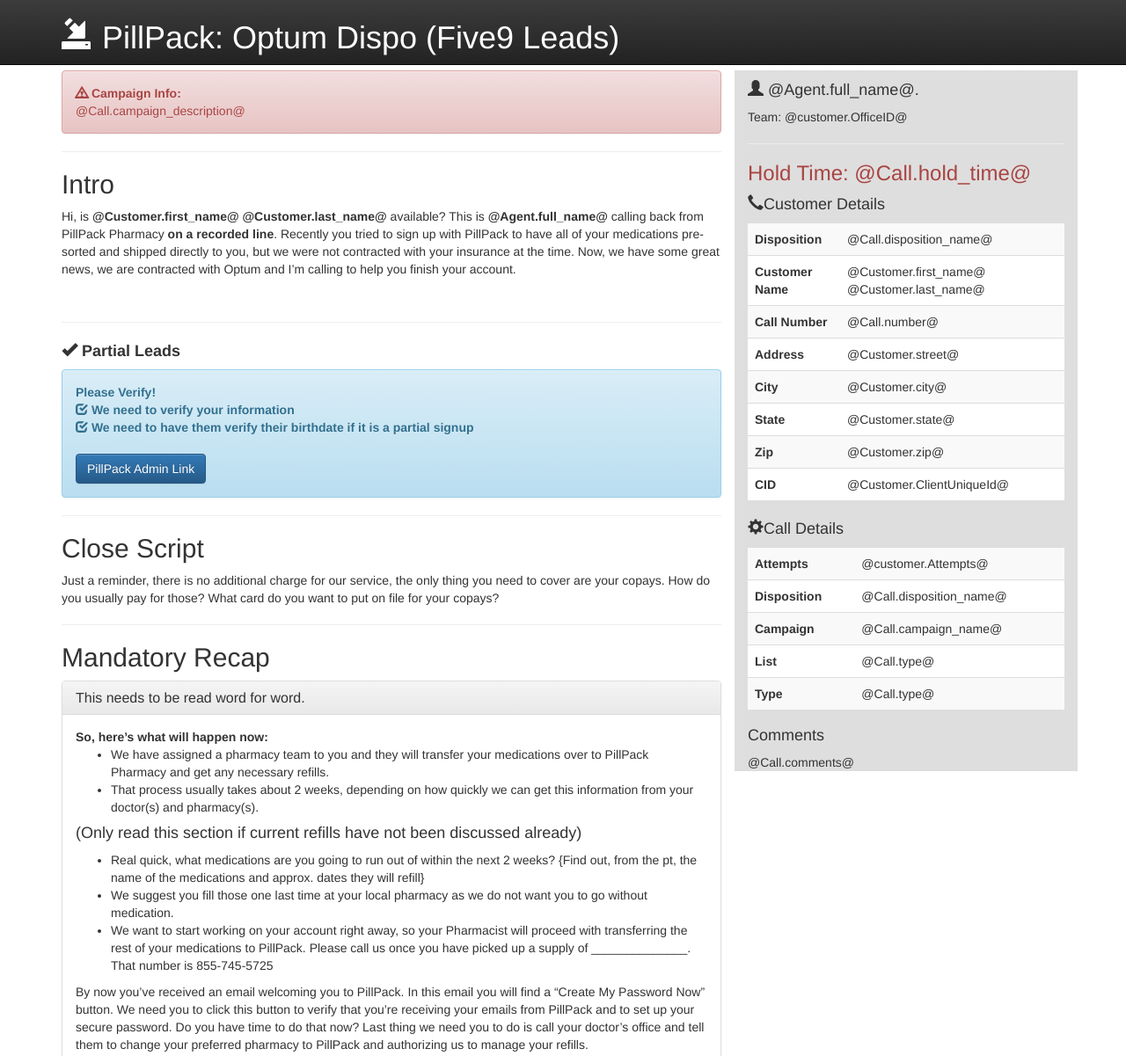
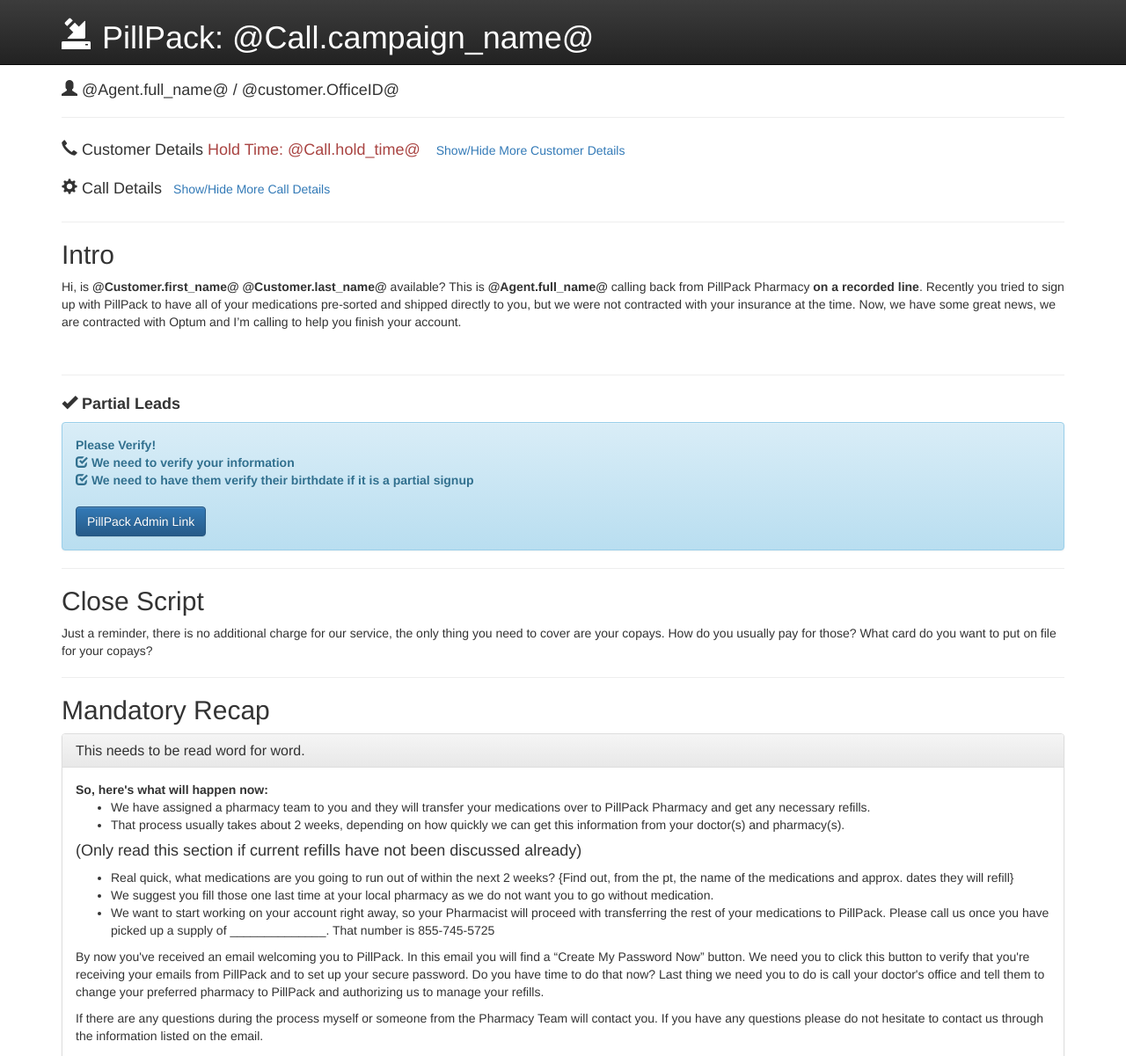
Before and after one commit to nflint/pp-fivenine-scripts, a plain HTML site: page index.html in a window 1280 px wide. Shown: the top 1201 px of the page at 88% size. Drawn offline with nearby package versions, Linux system fonts and the light colour scheme.

Commit message:
Changing to 1 column

```diff
--- a/index.html
+++ b/index.html
@@ -57,7 +57,7 @@
                     <span class="icon-bar"></span>
                     <span class="icon-bar"></span>
                 </button>
-                <h1><span class="glyphicon glyphicon-import" aria-hidden="true">  </span> PillPack: Optum Dispo (Five9 Leads)</h1>
+                <h1><span class="glyphicon glyphicon-import" aria-hidden="true">  </span> PillPack: @Call.campaign_name@</h1>
             </div>
             <div id="navbar" class="navbar-collapse collapse">
             </div>
@@ -68,164 +68,125 @@
     <div class="container">
         <div class="row">
             <!-- Start Right Column -->
-            <div class="col-md-8">
+            <div class="col-md-12">
                 <!-- Main Intro -->
+                <!-- ALERT AREA -->
+                <!-- <div class="alert alert-danger" role="alert">
+                    <strong><span class="glyphicon glyphicon-warning-sign" aria-hidden="true"> </span> Campaign Info:</strong> <br>
 
-                <!-- ALERT AREA -->
-                <div class="alert alert-danger" role="alert">
-                    <strong><span class="glyphicon glyphicon-warning-sign" aria-hidden="true"> </span> Campaign Info:</strong> <br>
-                    @Call.campaign_description@
-                </div>
-
+                </div> -->
                 <!-- /ALERT AREA -->
-
+                <h4 class=""><span class="glyphicon glyphicon-user" aria-hidden="true">  </span> @Agent.full_name@ / @customer.OfficeID@ </h4>
                 <hr>
-
-                <!-- INTRO AREA -->
-                <h2>Intro</h2>
-                <p>Hi, is <strong>@Customer.first_name@ @Customer.last_name@</strong> available? This is <strong>@Agent.full_name@</strong> calling back from PillPack Pharmacy <strong>on a recorded line</strong>. Recently you tried to sign up with PillPack to have all of your medications pre-sorted and shipped directly to you, but we were not contracted with your insurance at the time. Now, we have some great news, we are contracted with Optum and I’m calling to help you finish your account.
-                </p>
-                <br>
-                <!-- /INTRO AREA -->
-                <hr>
-
-
-                <!-- PARTIAL LEADS INFO VERIFICATION -->
-                <h4><strong><span class="glyphicon glyphicon-ok" aria-hidden="true"> </span> Partial Leads</strong></h4>
-                <div class="alert alert-info" role="alert">
-                    <strong>Please Verify!</strong><br>
-                    <strong><span class="glyphicon glyphicon-check" aria-hidden="true"></span> We need to verify your information</strong><br>
-                    <strong><span class="glyphicon glyphicon-check" aria-hidden="true"></span> We need to have them verify their birthdate if it is a partial signup</strong>
-                    <br>
-                    <br>
-                    <a href="https://admin.pillpack.com/admin/users/@Customer.ClientUniqueId@"><button type="button" class="btn btn-primary">PillPack Admin Link</button></a>
-                </div>
-                <!-- /PARTIAL LEADS INFO VERIFICATION -->
-
-
-                <hr>
-                <h2>Close Script</h2>
-                <p>Just a reminder, there is no additional charge for our service, the only thing you need to cover are your copays. How do you usually pay for those? What card do you want to put on file for your copays?
-                </p>
-<hr>
-
-                <h2>Mandatory Recap</h2>
-
-
-
-<div class="panel panel-default">
-  <div class="panel-heading">
-    <h3 class="panel-title">This needs to be read word for word. </h3>
-  </div>
-  <div class="panel-body">
-  <strong>So, here’s what will happen now:</strong>
-  <ul>
-<li>We have assigned a pharmacy team to you and they will transfer your medications over to PillPack Pharmacy and get any necessary refills.</li>
-<li>That process usually takes about 2 weeks, depending on how quickly we can get this information from your doctor(s) and pharmacy(s). </li></ul>
-
-<h4>(Only read this section if current refills have not been discussed already)</h4>
-<ul><li>Real quick, what medications are you going to run out of within the next 2 weeks? {Find out, from the pt, the name of the medications and approx. dates they will refill}</li>
-<li>We suggest you fill those one last time at your local pharmacy as we do not want you to go without medication.</li>
-<li>We want to start working on your account right away, so your Pharmacist will proceed with transferring the rest of your medications to PillPack. Please call us once you have picked up a supply of ______________. That number is 855-745-5725</li></ul>
-
-<p>By now you’ve received an email welcoming you to PillPack. In this email you will find a “Create My Password Now” button. We need you to click this button to verify that you’re receiving your emails from PillPack and to set up your secure password. Do you have time to do that now?
-Last thing we need you to do is call your doctor’s office and tell them to change your preferred pharmacy to PillPack and authorizing us to manage your refills.</p>
-<p>If there are any questions during the process myself or someone from the Pharmacy Team will contact you. If you have any questions please do not hesitate to contact us through the information listed on the email.
-</p>
-
-<h1>CONGRATULATIONS AND WELCOME TO PILLPACK!</h1>
-
-  </div>
-</div>
-
-
-
-
-
-            </div>
-            <!-- END Right Column -->
-            <!-- START Left Column -->
-
-
-            <div class="col-md-4 left-col">
-            <h4><span class="glyphicon glyphicon-user" aria-hidden="true">  </span> @Agent.full_name@.</h4>
-            Team: @customer.OfficeID@
-            <hr>
-                <h3 class="text-danger">Hold Time: @Call.hold_time@</h3>
-                <h4><span class="glyphicon glyphicon-earphone" aria-hidden="true">  </span>Customer Details</h4>
-
+                <h4><span class="glyphicon glyphicon-earphone" aria-hidden="true">  </span> Customer Details <span class="text-danger">Hold Time: @Call.hold_time@</span>  <button class="btn btn-link" type="button" data-toggle="collapse" data-target="#collapseCustomerDetails" aria-expanded="false" aria-controls="collapseCustomerDetails">
+  Show/Hide More Customer Details
+</button></h4>
+                <div class="collapse" id="collapseCustomerDetails">
+                    <div class="well">
                         <table class="table table-striped">
-                    <tr>
-                        <th scope="row">Disposition</th>
-                        <td>@Call.disposition_name@</td>
-                    </tr>
                             <tr>
                                 <th scope="row">Customer Name</th>
                                 <td>@Customer.first_name@ @Customer.last_name@</td>
-                    </tr>
-                    <tr>
-                        <th scope="row">Call Number</th>
-                        <td>@Call.number@</td>
+                                <th scope="row">CID</th>
+                                <td>@Customer.ClientUniqueId@</td>
                             </tr>
                             <tr>
                                 <th scope="row">Address</th>
                                 <td>@Customer.street@</td>
-                    </tr>
-                    <tr>
                                 <th scope="row">City</th>
                                 <td>@Customer.city@</td>
                             </tr>
                             <tr>
                                 <th scope="row">State</th>
                                 <td>@Customer.state@</td>
-                    </tr>
-                    <tr>
                                 <th scope="row">Zip</th>
                                 <td>@Customer.zip@</td>
                             </tr>
                             <tr>
-                        <th scope="row">CID</th>
-                        <td>@Customer.ClientUniqueId@</td>
                             </tr>
                         </table>
-                <h4><span class="glyphicon glyphicon-cog" aria-hidden="true">  </span>Call Details</h4>
+                        <h4>Comments</h4> @Call.comments@
+                    </div>
+                </div>
+                <h4><span class="glyphicon glyphicon-cog" aria-hidden="true">  </span> Call Details<button class="btn btn-link" type="button" data-toggle="collapse" data-target="#collapseCallDetails" aria-expanded="false" aria-controls="collapseCallDetails">
+  Show/Hide More Call Details
+</button></h4>
+                <div class="collapse" id="collapseCallDetails">
+                    <div class="well">
                 <table class="table table-striped">
-
                     <tr>
+                        <th scope="row">Disposition</th>
+                        <td>@Call.disposition_name@</td>
                         <th scope="row">Attempts</th>
                         <td>@customer.Attempts@</td>
                     </tr>
                     <tr>
-                        <th scope="row">Disposition</th>
-                        <td>@Call.disposition_name@</td>
-                    </tr>
-
-                    <tr>
                         <th scope="row">Campaign</th>
                         <td>@Call.campaign_name@</td>
-                    </tr>
-                    <tr>
-                        <th scope="row">List</th>
-                        <td>@Call.type@</td>
-                    </tr>
-
-                    <tr>
                         <th scope="row">Type</th>
                         <td>@Call.type@</td>
                     </tr>
-
                 </table>
-                <h4>Comments</h4>
-                @Call.comments@
                 </div>
-            <!-- END Left Column -->
+                </div>
+                <hr>
+                <!-- INTRO AREA -->
+                <h2>Intro</h2>
+                <p>Hi, is <strong>@Customer.first_name@ @Customer.last_name@</strong> available? This is <strong>@Agent.full_name@</strong> calling back from PillPack Pharmacy <strong>on a recorded line</strong>. Recently you tried to sign up with PillPack to have all of your medications pre-sorted and shipped directly to you, but we were not contracted with your insurance at the time. Now, we have some great news, we are contracted with Optum and I&rsquo;m calling to help you finish your account.
+                </p>
+                <br>
+                <!-- /INTRO AREA -->
+                <hr>
+                <!-- PARTIAL LEADS INFO VERIFICATION -->
+                <h4><strong><span class="glyphicon glyphicon-ok" aria-hidden="true"> </span> Partial Leads</strong></h4>
+                <div class="alert alert-info" role="alert">
+                    <strong>Please Verify!</strong>
+                    <br>
+                    <strong><span class="glyphicon glyphicon-check" aria-hidden="true"></span> We need to verify your information</strong>
+                    <br>
+                    <strong><span class="glyphicon glyphicon-check" aria-hidden="true"></span> We need to have them verify their birthdate if it is a partial signup</strong>
+                    <br>
+                    <br>
+                    <a href="https://admin.pillpack.com/admin/users/@Customer.ClientUniqueId@">
+                        <button type="button" class="btn btn-primary">PillPack Admin Link</button>
+                    </a>
+                </div>
+                <!-- /PARTIAL LEADS INFO VERIFICATION -->
+                <hr>
+                <h2>Close Script</h2>
+                <p>Just a reminder, there is no additional charge for our service, the only thing you need to cover are your copays. How do you usually pay for those? What card do you want to put on file for your copays?
+                </p>
+                <hr>
+                <h2>Mandatory Recap</h2>
+                <div class="panel panel-default">
+                    <div class="panel-heading">
+                        <h3 class="panel-title">This needs to be read word for word. </h3>
+                    </div>
+                    <div class="panel-body">
+                        <strong>So, here's what will happen now:</strong>
+                        <ul>
+                            <li>We have assigned a pharmacy team to you and they will transfer your medications over to PillPack Pharmacy and get any necessary refills.</li>
+                            <li>That process usually takes about 2 weeks, depending on how quickly we can get this information from your doctor(s) and pharmacy(s). </li>
+                        </ul>
+                        <h4>(Only read this section if current refills have not been discussed already)</h4>
+                        <ul>
+                            <li>Real quick, what medications are you going to run out of within the next 2 weeks? {Find out, from the pt, the name of the medications and approx. dates they will refill}</li>
+                            <li>We suggest you fill those one last time at your local pharmacy as we do not want you to go without medication.</li>
+                            <li>We want to start working on your account right away, so your Pharmacist will proceed with transferring the rest of your medications to PillPack. Please call us once you have picked up a supply of ______________. That number is 855-745-5725</li>
+                        </ul>
+                        <p>By now you've received an email welcoming you to PillPack. In this email you will find a “Create My Password Now” button. We need you to click this button to verify that you're receiving your emails from PillPack and to set up your secure password. Do you have time to do that now? Last thing we need you to do is call your doctor's office and tell them to change your preferred pharmacy to PillPack and authorizing us to manage your refills.</p>
+                        <p>If there are any questions during the process myself or someone from the Pharmacy Team will contact you. If you have any questions please do not hesitate to contact us through the information listed on the email.
+                        </p>
+                        <h1>CONGRATULATIONS AND WELCOME TO PILLPACK!</h1>
+                    </div>
+                </div>
+            </div>
         </div>
     </div>
     <!-- jQuery (necessary for Bootstrap's JavaScript plugins) -->
     <script src="https://ajax.googleapis.com/ajax/libs/jquery/1.12.4/jquery.min.js"></script>
     <script src="https://maxcdn.bootstrapcdn.com/bootstrap/3.3.7/js/bootstrap.min.js" integrity="sha384-Tc5IQib027qvyjSMfHjOMaLkfuWVxZxUPnCJA7l2mCWNIpG9mGCD8wGNIcPD7Txa" crossorigin="anonymous"></script>
     <script type="text/javascript">
-
     </script>
 </body>
 
```
Lines whose indentation alone changed are shown as unchanged.
